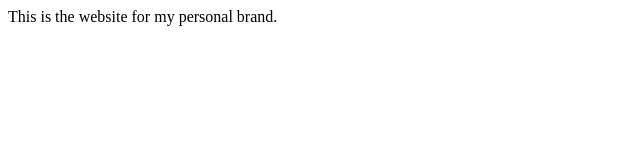
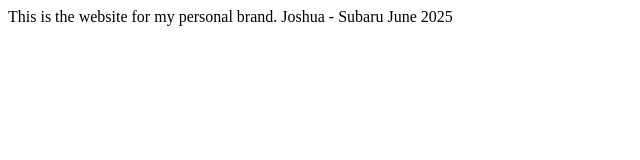
Before and after one commit to jross1-soa/personalbrand, a plain HTML site: page index.htm in a window 1280 px wide. Shown: the whole page, without its empty margins (0-640 px from the left). Drawn offline with Linux system fonts and the light colour scheme.

Commit message:
Update index.htm

```diff
--- a/index.htm
+++ b/index.htm
@@ -4,9 +4,9 @@
     <meta charset="UTF-8">
     <meta http-equiv="X-UA-Compatible" content="IE=edge">
     <meta name="viewport" content="width-device-width, initial-scale-1.0">
-    <title> My personal brand</title>
   </head>
   <body>
     This is the website for my personal brand.
+    Joshua - Subaru June 2025
   </body>
 </html>
```
